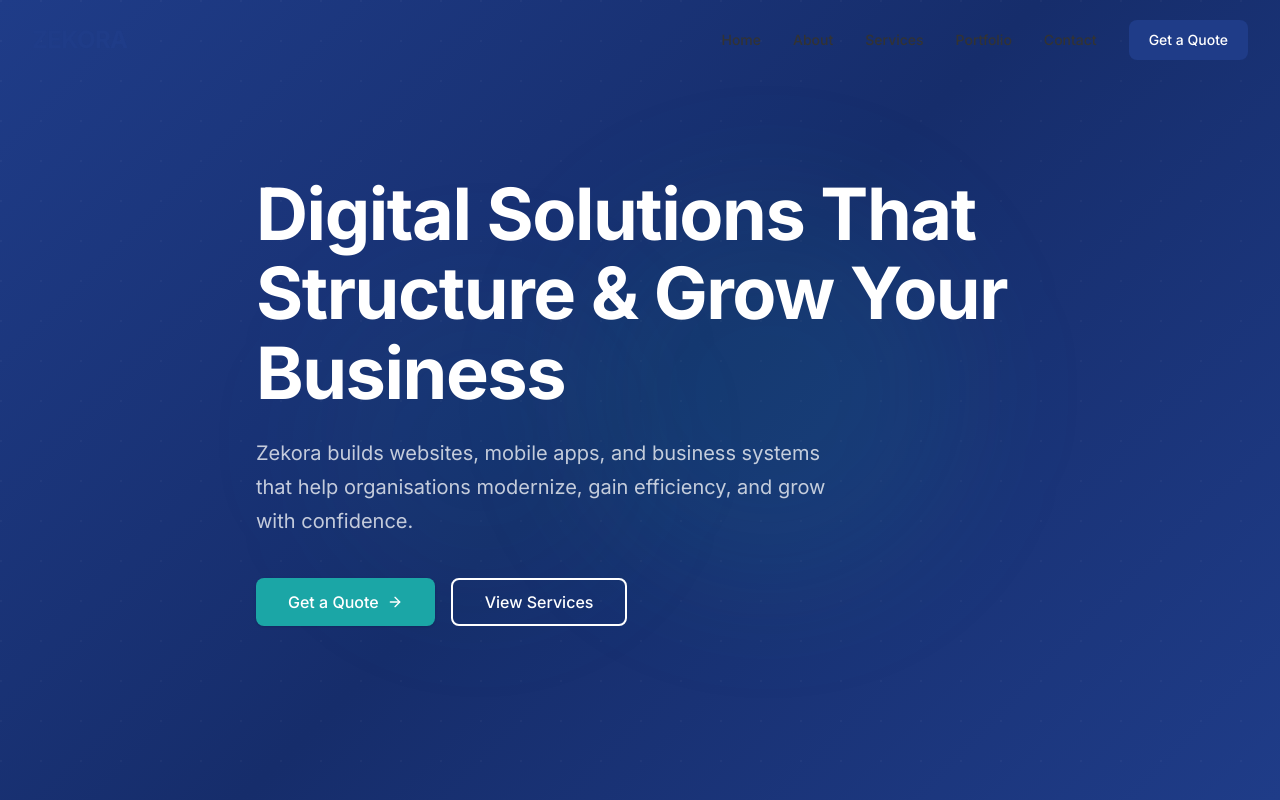
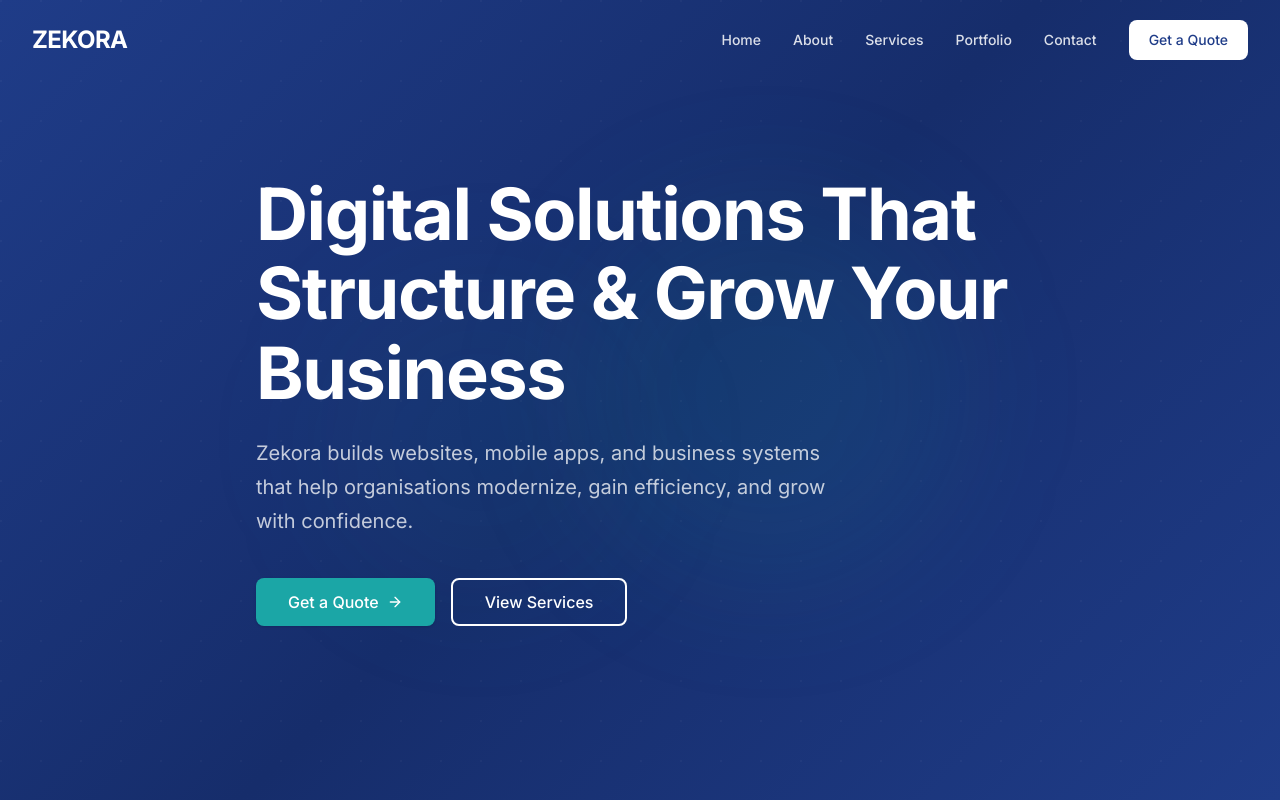
Before and after one commit to zekora237/website, a Next.js app: page / in a window 1280 px wide. Shown: the top 800 px of the page. Built offline with nearby package versions, Linux system fonts and the light colour scheme.

Commit message:
Enhance Navbar styling for scroll behavior and improve color transitions

```diff
--- a/components/layout/Navbar.tsx
+++ b/components/layout/Navbar.tsx
@@ -28,17 +28,18 @@
   return (
     <header
       className={`fixed top-0 left-0 right-0 z-50 transition-all duration-300 ${
-        scrolled
-          ? "bg-white shadow-md"
-          : "bg-transparent"
+        scrolled ? "bg-white shadow-md" : "bg-transparent"
       }`}
       style={{ backdropFilter: scrolled ? "blur(12px)" : undefined }}
     >
       <nav className="max-w-7xl mx-auto px-4 sm:px-6 lg:px-8">
         <div className="flex items-center justify-between h-16 lg:h-20">
-          {/* Logo */}
+          {/* Logo — white on hero, primary when scrolled */}
           <Link href="/" className="flex items-center gap-2">
-            <span className="text-xl lg:text-2xl font-bold tracking-tight text-primary">
+            <span
+              className="text-xl lg:text-2xl font-bold tracking-tight transition-colors duration-300"
+              style={{ color: scrolled ? "#1F3C88" : "#ffffff" }}
+            >
               ZEKORA
             </span>
           </Link>
@@ -49,17 +50,31 @@
               <Link
                 key={link.href}
                 href={link.href}
-                className="text-sm font-medium text-foreground hover:text-primary transition-colors duration-200"
+                className="text-sm font-medium transition-colors duration-300"
+                style={{ color: scrolled ? "#333333" : "rgba(255,255,255,0.85)" }}
+                onMouseEnter={(e) =>
+                  (e.currentTarget.style.color = scrolled ? "#1F3C88" : "#ffffff")
+                }
+                onMouseLeave={(e) =>
+                  (e.currentTarget.style.color = scrolled ? "#333333" : "rgba(255,255,255,0.85)")
+                }
               >
                 {link.label}
               </Link>
             ))}
             <Link
               href="/contact"
-              className="inline-flex items-center justify-center rounded-lg px-5 py-2.5 text-sm font-medium text-white transition-colors duration-200"
-              style={{ backgroundColor: "#1F3C88" }}
-              onMouseEnter={(e) => (e.currentTarget.style.backgroundColor = "#193175")}
-              onMouseLeave={(e) => (e.currentTarget.style.backgroundColor = "#1F3C88")}
+              className="inline-flex items-center justify-center rounded-lg px-5 py-2.5 text-sm font-medium transition-colors duration-300"
+              style={{
+                backgroundColor: scrolled ? "#1F3C88" : "#ffffff",
+                color: scrolled ? "#ffffff" : "#1F3C88",
+              }}
+              onMouseEnter={(e) => {
+                e.currentTarget.style.backgroundColor = scrolled ? "#193175" : "rgba(255,255,255,0.9)";
+              }}
+              onMouseLeave={(e) => {
+                e.currentTarget.style.backgroundColor = scrolled ? "#1F3C88" : "#ffffff";
+              }}
             >
               Get a Quote
             </Link>
@@ -68,7 +83,8 @@
           {/* Mobile Menu Button */}
           <button
             onClick={() => setIsOpen(!isOpen)}
-            className="md:hidden p-2 text-foreground hover:text-primary transition-colors"
+            className="md:hidden p-2 transition-colors"
+            style={{ color: scrolled ? "#333333" : "#ffffff" }}
             aria-label="Toggle navigation menu"
           >
             {isOpen ? <X size={24} /> : <Menu size={24} />}
@@ -97,7 +113,8 @@
                   <Link
                     href={link.href}
                     onClick={() => setIsOpen(false)}
-                    className="block text-base font-medium text-foreground hover:text-primary transition-colors"
+                    className="block text-base font-medium transition-colors"
+                    style={{ color: "#333333" }}
                   >
                     {link.label}
                   </Link>
```
